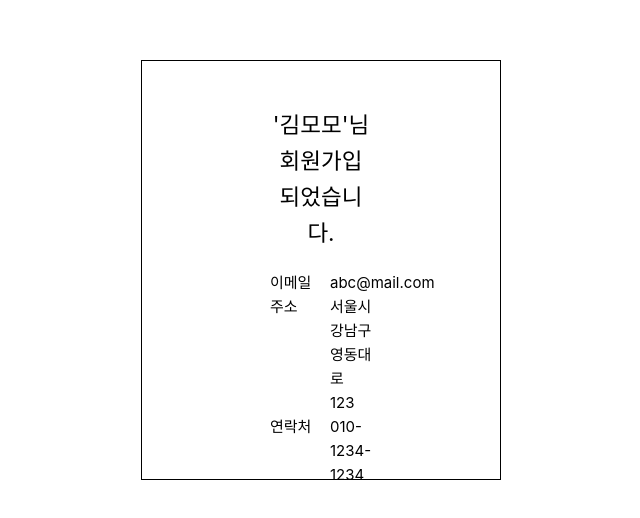
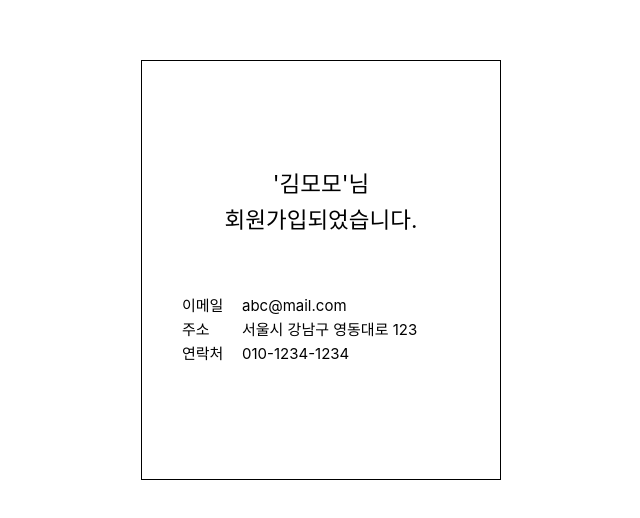
Before and after one commit to su-record/ballan_test, a Vue app: page /registration-complete in a window 1280 px wide. Shown: the part 130-648 px from the top of the page, without its empty margins (319-959 px from the left). Built offline with nearby package versions, Linux system fonts and the light colour scheme.

Commit message:
[MOD] padding size

```diff
--- a/src/assets/main.css
+++ b/src/assets/main.css
@@ -41,7 +41,7 @@ body {
   width: 100%;
   max-width: 360px;
   height: 420px;
-  padding: 15% 10% 10%;
+  padding: 60px 40px 40px;
   border: 1px solid;
 }
 
```
